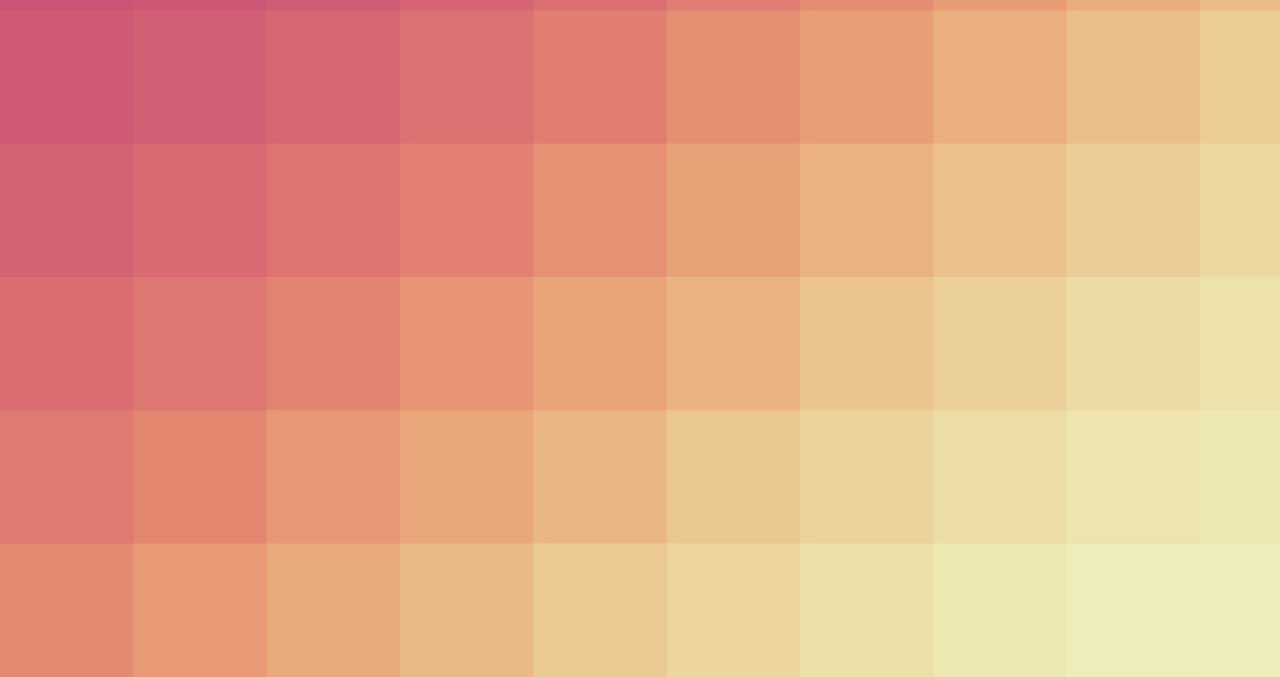
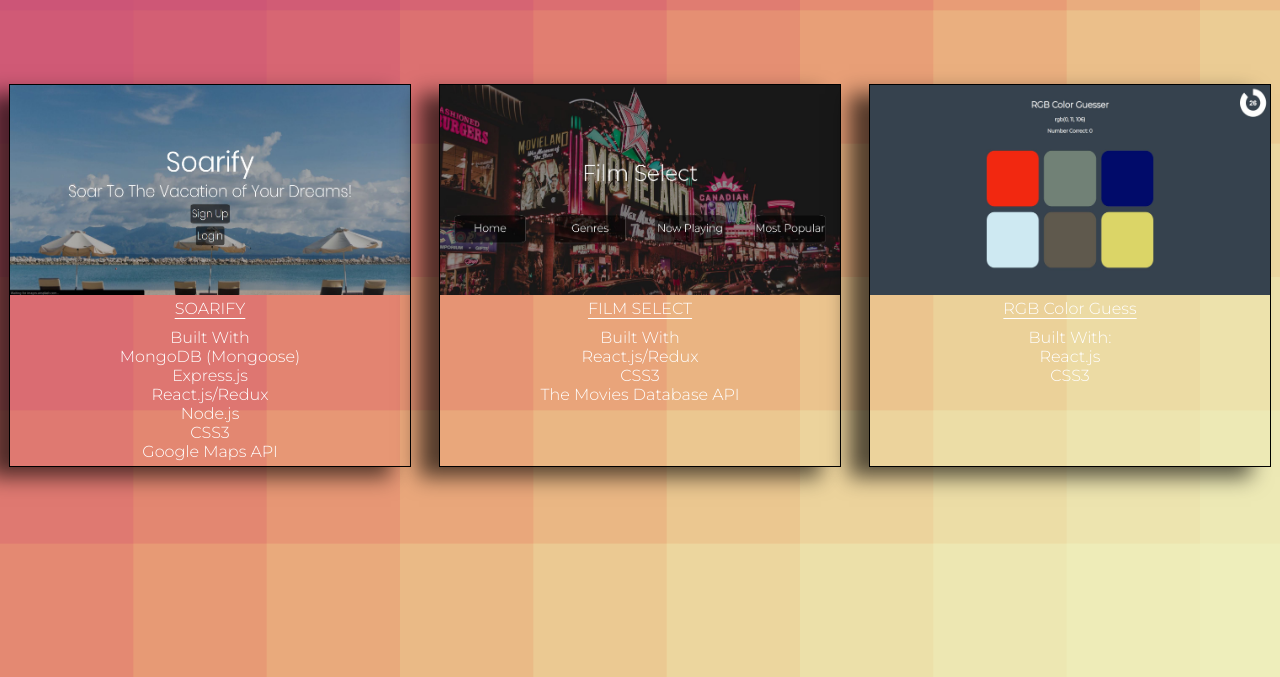
Before and after one commit to LopezChris616/portfolio, a plain HTML site: page projects.html in a window 1280 px wide. Shown: the part 123-800 px from the top of the page. Drawn offline with Linux system fonts and the light colour scheme.

Commit message:
completed projects section and seperated images and css to its own folder

```diff
--- a/styles.css
+++ b/assets/styles.css
@@ -3,7 +3,7 @@
     box-sizing: border-box;
     font-family: Montserrat;
     font-weight: 300;
-    z-index: 1;
+    color: white;
 }
 
 /* navbar */
@@ -99,6 +99,50 @@
     background-size: cover;
 }
 
+.project {
+    display: grid;
+    grid-template-columns: repeat(3, 1fr);
+    grid-gap: 10px;
+    justify-items: center;
+    margin-top: 100px;
+}
+
+.project-title {
+    text-decoration: underline;
+    text-underline-position: under;
+    margin-bottom: 10px;
+}
+
+.project section {
+    border: 1px solid black;
+    box-shadow: -20px 10px  20px rgba(0, 0, 0, 0.644);
+    text-align: center;
+    padding-bottom: 5px;
+    transition: transform 0.5s, box-shadow 0.5s;
+}
+
+.project section:hover {
+    transform: scale(1.1);
+    box-shadow: -30px 20px  30px rgba(0, 0, 0, 0.644);
+}
+
+.project section:nth-child(1){
+    animation: fadeIn 1.0s;
+}
+
+.project section:nth-child(2){
+    animation: fadeIn 3.0s;
+}
+
+.project section:nth-child(3){
+    animation: fadeIn 5.0s;
+}
+
+.project-images {
+    width: 400px;
+    height: 210px;
+}
+
 /* skills */
 #skills {
     background-color: #cc3143;
--- a/projects.html
+++ b/projects.html
@@ -2,7 +2,7 @@
 <html>
 <head>
     <title>Projects</title>
-    <link rel="stylesheet" type="text/css" href="styles.css">
+    <link rel="stylesheet" type="text/css" href="./assets/styles.css">
     <link href="https://fonts.googleapis.com/css?family=Montserrat:300,400" rel="stylesheet">
 </head>
 <body id="projects">
@@ -12,6 +12,35 @@
         <a href="skills.html" class="nav-links">Skillset</a>
         <a href="contact.html" class="nav-links">Contact Me</a>
     </nav>
-    <h1>Projects</h1>
+    <h1 class="title">Projects</h1>
+    <main class="project">
+        <section>
+            <a href="http://soarify.herokuapp.com/" class="project-link"><img src="./assets/soarify.JPG" alt="screenshot of soarify website homepage" class="project-images"></a>
+            <p class="project-title">SOARIFY</p>
+            <p>Built With
+                <p>MongoDB (Mongoose)</p>
+                <p>Express.js</p>
+                <p>React.js/Redux</p>
+                <p>Node.js</p>
+                <p>CSS3</p>
+                <p>Google Maps API</p>
+        </section>
+        <section>
+            <a href="http://filmselect.surge.sh/" class="project-link"><img src="./assets/film-select.JPG" alt="screenshot of film select website homepage" class="project-images"></a>
+            <p class="project-title">FILM SELECT</p>
+            <p>Built With
+                <p>React.js/Redux</p>
+                <p>CSS3</p>
+                <p>The Movies Database API</p>
+        </section>
+        <section>
+            <a href="http://rgbcolorguesser.surge.sh/" class="project-link"><img src="./assets/rgb-color-guess.JPG" alt="screenshot of rgb color guess website" class="project-images"></a>
+            <p class="project-title">RGB Color Guess</p>
+            <p>Built With:</p>
+
+                <p>React.js</p>
+                <p>CSS3</p>
+        </section>
+    </main>
 </body>
 </html>
```
Also changed, not shown: contact.html (+1 -1 lines), index.html (+1 -1 lines), skills.html (+1 -1 lines), assets/film-select.JPG (added), assets/rgb-color-guess.JPG (added), assets/soarify.JPG (added).
